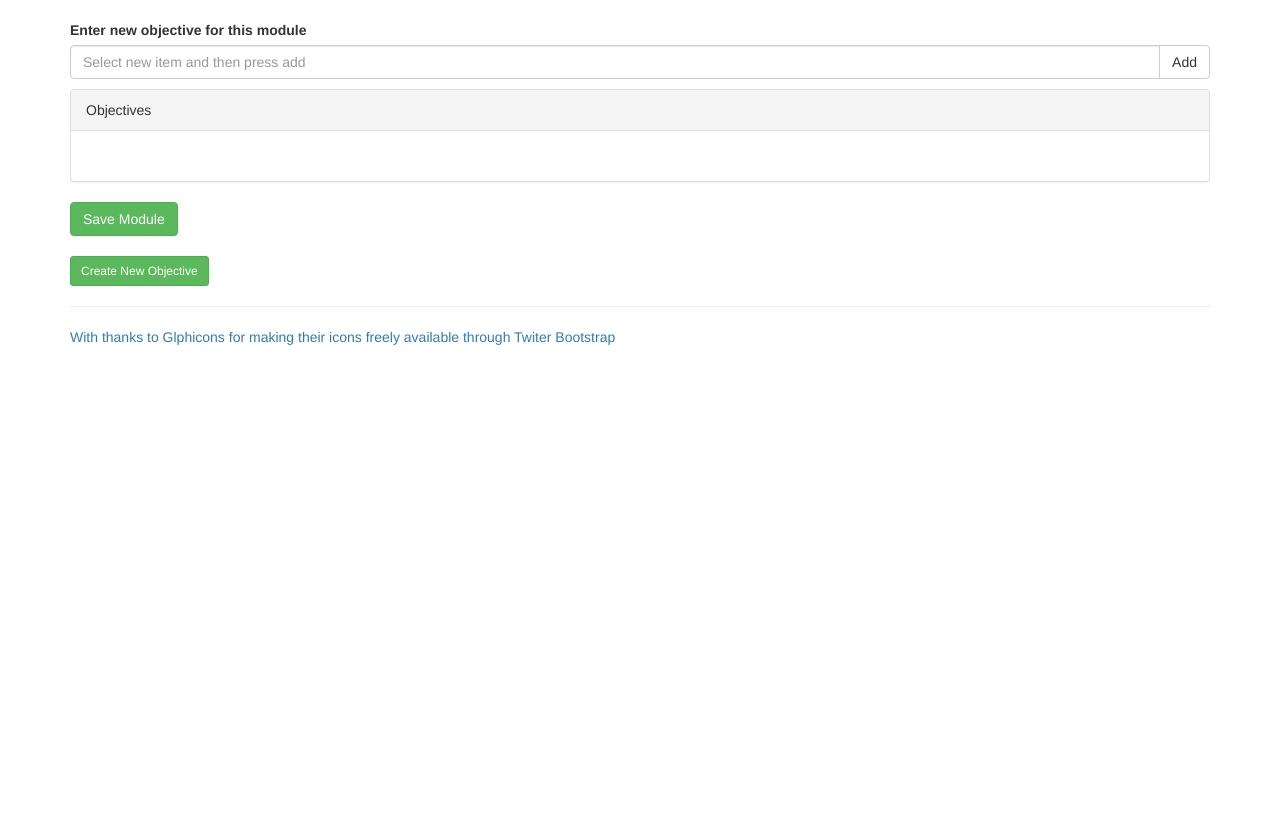
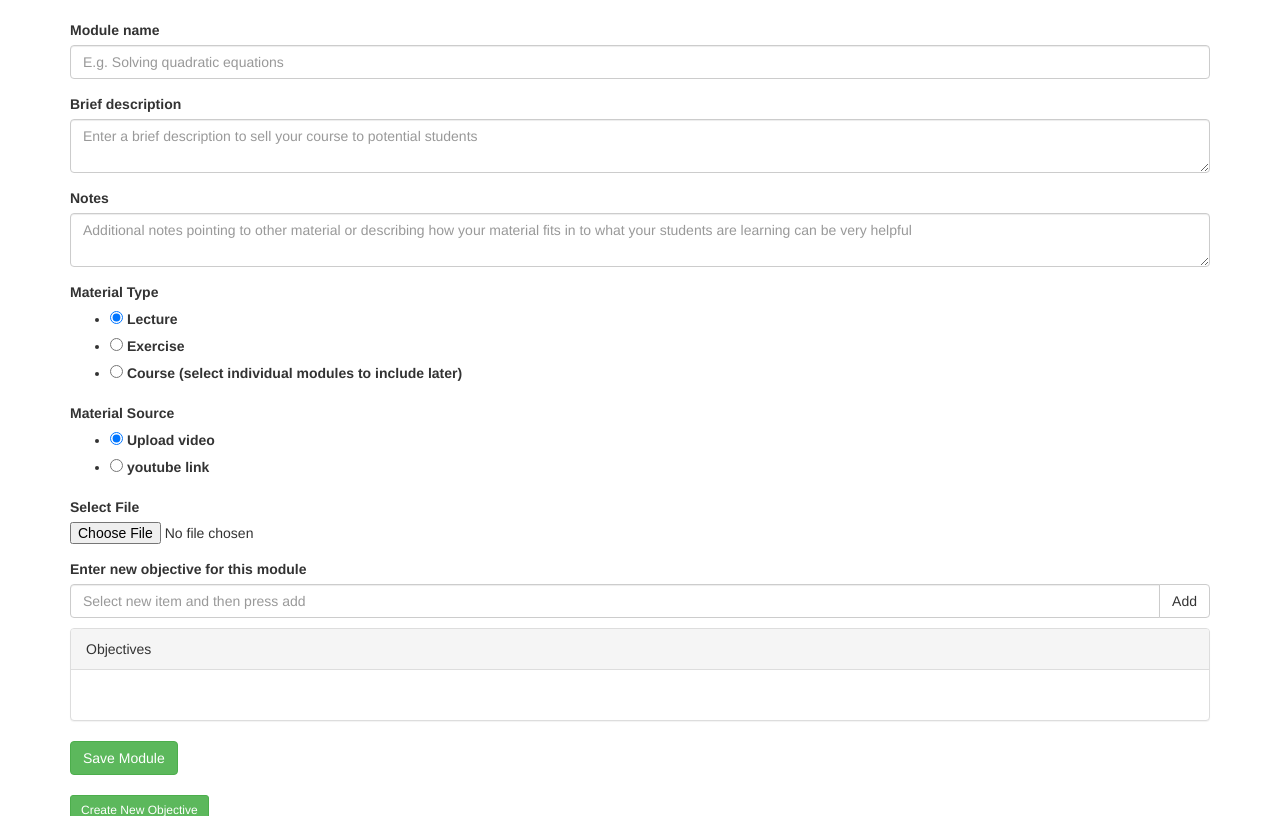
Before and after one commit to Dan-Gelderd/CourseMe, a Flask app: template courseme/templates/editmodule.html in a window 1280 px wide. Shown: the part 52-868 px from the top of the page. Before the commit the page ends 397 px from the top, so only its background shows below. Run offline with Flask 2, Linux system fonts and the light colour scheme; the template is opened without the code that fills it: values that come from a table or form of the project are taken from there, others are empty; parts of the project's set-up code (start-up, migrations or seed data) failed here and were passed over; some libraries are stand-ins or nearby versions.

Commit message:
Starting to edit existing modules

```diff
--- a/courseme/forms.py
+++ b/courseme/forms.py
@@ -35,17 +35,16 @@
     dynamic_list_select = SelectMultipleField('Prerequisites', choices=[])
 
 class EditModule(Form):
+    edit_module_id = HiddenField()                  #DJG - don't know if I need this
     name = TextField('Module name', validators=[Required('Please enter a name for your module')])
     description = TextAreaField('Brief description')
     notes = TextAreaField('Notes')
-    material_source = RadioField('Source',
+    material_type = RadioField('Material Type',
+                                 choices=[('lecture', 'Lecture'), ('exercise', 'Exercise'), ('course', 'Course (select individual modules to include later)')],
+                                 default='lecture',
+                                 validators = [Required('Please specify what type of material you are creating')])
+    material_source = RadioField('Material Source',
                                  choices=[('upload', 'Upload video'), ('youtube', 'youtube link')],
-                                 default='upload',
-                                 validators = [Required('Please specify how you are providing the material')])
-    material_upload = FileField('Material', validators=[Required('Please upload your material')])
-    material_youtube = URLField('Material', validators=[url, Required('Please provide a link to your material')])
-
-class EditCourse(Form):
-    name = TextField('Course name', validators=[Required('Please enter a name for your course')])
-    brief_description = TextAreaField('Brief description', validators=[Required('Please enter a brief description of your course')])
-    notes = TextAreaField('Notes')
+                                 default='upload')     #validators = [Required('Please specify how you are providing the material')])
+    material_upload = FileField('Select File')         #DJG - would be nice to have these be required when they apply     #validators=[Required('Please upload your material')])
+    material_youtube = URLField('Enter URL')                            #validators=[url, Required('Please provide a link to your material')])
--- a/courseme/models.py
+++ b/courseme/models.py
@@ -157,6 +157,9 @@
     last_updated = db.Column(db.DateTime)
     material_source = db.Column(db.String(120), default = 'youtube')
     material_path = db.Column(db.String(400))
+    submitted = db.Column(db.DateTime)
+    published = db.Column(db.DateTime)
+    locked = db.Column(db.DateTime)
     votes = db.Column(db.Integer, default = 0)
 
     author_id = db.Column(db.Integer, db.ForeignKey('user.id'))     #DJG - why is user lower case in ForeignKey('user.id')
--- a/courseme/static/js/dynamic-list.js
+++ b/courseme/static/js/dynamic-list.js
@@ -2,22 +2,22 @@
     //When the Add button is pressed the selected item is appended to the end of the dynamic list
     $(".dynamic-list-add").click(function(){
         //Need to find closest container element
-        var $div = $(this).closest('div.dynamic-list-container');
+        var dynamicContainer = $(this).closest('div.dynamic-list-container');
 
         //Select input field within this container which contains the new item to add
-        var $input = $('.dynamic-list-new-item', $div);    //selector-context - http://api.jquery.com/jquery/#selector-context
-
-        //Select ul and select elements within this container to append new item to
-        var $list = $('.dynamic-list', $div);
-        var $select = $('.dynamic-list-select', $div);
+        var dynamicInput = $('.dynamic-list-new-item', dynamicContainer);     //selector-context - http://api.jquery.com/jquery/#selector-context
 
         //Append new item to list and clear input field
-        dynamicList_addNewItem($input.val(), $list, $select);
-        $input.val("");
+        dynamicList_addNewItem(dynamicInput.val(), dynamicContainer);
+        dynamicInput.val("");
     });
 });
 
-function dynamicList_addNewItem(item, $list, $select){
+function dynamicList_addNewItem(item, dynamicContainer){
+    dynamicList = dynamicContainer.find(".dynamic-list");
+    console.log(dynamicList)
+    dynamicSelect = dynamicContainer.find(".dynamic-list-select");
+    console.log(dynamicSelect)
     new_li = document.createElement('li');
     new_li.setAttribute('class', 'list-group-item dynamic-list-item');
     new_div = document.createElement('div');
@@ -38,11 +38,18 @@
     new_div.appendChild(new_span);
     new_div.appendChild(new_span_button);
     new_li.appendChild(new_div);
-    $($list).append(new_li);
+    dynamicList.append(new_li);
 
     var new_option = document.createElement("option");
     new_option.text = item;
-    $select.append(new_option);
+    dynamicSelect.append(new_option);
     new_option.selected = false;        //DJG - Would be true. The validation fails if selecting things not defined in the choices attribute of the wtf selectmultiplefield object.
 
 }
+
+function dynamicList_addList(list, dynamicContainer) {
+    var num_items = list.length;
+    for (var i = 0; i < num_items; i++) {
+        dynamicList_addNewItem(list[i], dynamicContainer);
+    }
+}
--- a/courseme/static/js/edit-objective-modal.js
+++ b/courseme/static/js/edit-objective-modal.js
@@ -95,10 +95,7 @@
     $("#edit_objective_form").find(".help-block").text("");
     $("#edit_objective_form").find(".has-error").removeClass("has-error");
     $("#edit_objective_form").find(".dynamic-list-item").remove();
-    var num_prerequisites = objective.prerequisites.length;
-    for (var p = 0; p < num_prerequisites; p++) {
-        dynamicList_addNewItem(objective.prerequisites[p], $("#edit_objective_form").find(".dynamic-list"), $("#edit_objective_form").find(".dynamic-list-select"));
-    }
+    dynamicList_addList(objective.prerequisites, $("#edit_objective_form"));
     $("#edit_objective_modal").modal('show');
     return false;
 }
--- a/courseme/templates/editmodule.html
+++ b/courseme/templates/editmodule.html
@@ -20,6 +20,25 @@
         $("#new_prerequisite_form_group").find(".dynamic-list-new-item").autocomplete({
             source: availableTags
         });
+
+        moduleObjectives = [];
+        {% for objective in module_objectives %}
+            moduleObjectives.push('{{ objective.name }}')
+        {% endfor %}
+        dynamicList_addList(moduleObjectives, $("#define_objectives"));
+
+    });
+
+    $('[name="material_type"]').change(function() {           //DJG - is there a better way of doing this? radio.data or radio.value?
+        var material_type = this.value;
+        if (material_type = 'Course') {
+            $(".choose-source").addClass("hidden");
+            $(".choose-material").addClass("hidden");
+        }
+        else {
+            $(".choose-source").removeClass("hidden");
+            $('[name="material_source"]').change()
+        }
     });
 
     $('[name="material_source"]').change(function() {           //DJG - is there a better way of doing this? radio.data or radio.value?
@@ -51,7 +70,7 @@
         //console.log(typeof data_json);
 
         $.post(
-            flask_util.url_for('editmodule'),
+            flask_util.url_for('editmodule', {id: 0 }),
             data,
             function(json) {
 
@@ -66,7 +85,7 @@
 
                 if(result.savedsuccess)
                 {
-                    window.location.href = flask_util.url_for('index');     //DJG - need to redirect to new module page - result.module_id available
+                    window.location.href = flask_util.url_for('module', id=result.module_id);     //DJG - need to redirect to new module page - result.module_id available
                 }
                 else
                 {
@@ -84,7 +103,7 @@
 //DJG - the location.reload on completing the modal objective form wipes the create module form, need to explore work-arounds
 </script>
 
-<form id="edit_module_form" enctype=multipart/form-data action="{{ url_for('editmodule') }}" class="form" method="POST">
+<form id="edit_module_form" enctype=multipart/form-data action="" class="form" method="POST">      <!-- DJG - need to point to right module id -->
     {{edit_module_form.hidden_tag()}}   <!-- DJG - needed for cross-site request forgery prevention -->
 
     <div class="form-group {% if edit_module_form.name.errors %} has-error {% endif %}">
@@ -105,7 +124,14 @@
         <p class="help-block">{{ edit_module_form.notes.errors[0] }}</p>
     </div>
 
-    <div class="form-group {% if edit_module_form.material_source.errors %} has-error {% endif %}">
+    <div class="form-group {% if edit_module_form.material_type.errors %} has-error {% endif %}">
+        {{ edit_module_form.material_type.label }}
+        {{ edit_module_form.material_type }}
+        <p class="help-block">{{ edit_module_form.material_type.errors[0] }}</p>
+    </div>
+
+    <div class="form-group choose-source{% if edit_module_form.material_source.errors %} has-error {% endif %}">
+        {{ edit_module_form.material_source.label }}
         {{ edit_module_form.material_source }}
         <p class="help-block">{{ edit_module_form.material_source.errors[0] }}</p>
     </div>
--- a/courseme/templates/layout.html
+++ b/courseme/templates/layout.html
@@ -39,7 +39,7 @@
                 <li class="dropdown">
                   <a href="#" class="dropdown-toggle" data-toggle="dropdown">Quick Links<b class="caret"></b></a>
                   <ul class="dropdown-menu">
-                    <li><a href="{{ url_for('editmodule') }}">Create a new module</a></li>
+                    <li><a href="{{ url_for('editmodule', id=0) }}">Create a new module</a></li>
                     <li><a href="{{ url_for('editcourse', id=0) }}">Create a new course</a></li>     <!-- DJG: using course id 0 as no course or new course - is this good practice? -->
                     <li><a href="{{ url_for('objectives') }}">See all objectives</a></li>
                     <li role="presentation" class="divider"></li>
--- a/courseme/templates/subplates/dynamic-list.html
+++ b/courseme/templates/subplates/dynamic-list.html
@@ -12,7 +12,7 @@
         <div class="panel-heading dynamic-list-heading">...</div>
         <div class="panel-body">
             <ul class="list-group dynamic-list">
-                <!-- javascript populates list when form is loaded for when new objective is added to the list -->
+                <!-- javascript populates list when form is loaded or when new item is added to the list -->
             </ul>
         </div>
     </div>
--- a/courseme/views.py
+++ b/courseme/views.py
@@ -212,25 +212,65 @@
 
 
 #modules
-@app.route('/editmodule', methods = ["GET", "POST"])
+@app.route('/editmodule/<int:id>', methods = ["GET", "POST"])
 @login_required
-def editmodule():
+def editmodule(id = 0):
     title = 'CourseMe - Edit Module'
     moduleform = forms.EditModule()
     objectiveform = forms.EditObjective()
+    module_objectives = []
 
-    #Both material upload types are required in the moduleform definition so need to remove the redundant field now to prevent validation errors
+    if id > 0:
+        module = Module.query.get(id)
+        #import pdb; pdb.set_trace()
+        if module.author_id != g.user.id:
+            flash('You are not authorised to edit this module')
+            return redirect(url_for('login'))
+        elif request.method == 'GET':
+            material_source = module.material_source
+            if material_source == 'youtube':
+                material_path = module.material_path
+            else:
+                material_path = ''
+            moduleform = forms.EditModule(
+                name = module.name,
+                description = module.description,
+                notes = module.notes,
+                material_type = module.material_type,
+                material_source = material_source,
+                material_path = material_path
+            )
+            module_objectives = module.objectives
+
+    if request.method == 'GET':
+        objectives = g.user.visible_objectives().all()
+        objectives.sort(key=operator.methodcaller("score"))   #DJG - isn't there a way of doing this within the order_by of the query
+
+        return render_template('editmodule.html',
+                    title=title,
+                    objectives=objectives,
+                    module_objectives=module_objectives,
+                    edit_module_form=moduleform,
+                    objectiveform=objectiveform)
+
     if request.method == 'POST':
-        material_source = moduleform.material_source.data
-        if material_source == 'upload':           #DJG - need a way to define the global list of sources so value means the same thing as database definitions
-            del moduleform.material_youtube
-        elif material_source == 'youtube':
-            del moduleform.material_upload
 
-        #import pdb; pdb.set_trace()
+        #Both material upload types are required in the moduleform definition so need to remove the redundant field now to prevent validation errors
+
+        #if material_source == 'upload':           #DJG - need a way to define the global list of sources so value means the same thing as database definitions
+        #    del moduleform.material_youtube
+        #elif material_source == 'youtube':
+        #    del moduleform.material_upload
+        #if moduleform.material_type.data == 'course':
+        #    del moduleform.material_upload
+        #    del moduleform.material_youtube
+
+        # import pdb; pdb.set_trace()
 
         if moduleform.validate():
-            if material_source == 'upload' and 'material' in request.files:         #DJG - Does flask-uploads automatically check against the allowed extention types and make the filename safe? Believe so.
+            material_type = moduleform.material_type.data
+            material_source = moduleform.material_source.data
+            if material_source == 'upload' and 'material' in request.files:             #DJG - Does flask-uploads automatically check against the allowed extention types and make the filename safe? Believe so.
                 material_path = lectures.save(request.files['material'])                 #This saves the file and returns its name (including the folder)
             elif material_source == 'youtube':
                 material_path = moduleform.material_youtube.data
@@ -247,19 +287,22 @@
             result['savedsuccess'] = False
 
             if undefined_objectives:       #DJG - code repeat of above, how to avoid this
-                is_are = 'is' if len(undefined_objectives) == 1 else 'are'
-                result['objectives'] = ["'" + "', '".join(undefined_objectives) + "' " + is_are  + " not already defined as an objetive"]
+                is_are = 'is not already defined as an objetive' if len(undefined_objectives) == 1 else 'are not already defined as objetives'
+                result['objectives'] = ["'" + "', '".join(undefined_objectives) + "' " + is_are]
             else:
-                module = Module(name=moduleform.name.data,
-                                description = moduleform.description.data,
-                                notes = moduleform.notes.data,
-                                time_created=datetime.utcnow(),
-                                last_updated=datetime.utcnow(),
-                                author_id=g.user.id,
-                                material_source=material_source,
-                                material_path=material_path,
-                                objectives=objectives)
-                db.session.add(module)
+                if module:
+                    pass
+                else:
+                    module = Module(name=moduleform.name.data,
+                                    description = moduleform.description.data,
+                                    notes = moduleform.notes.data,
+                                    time_created=datetime.utcnow(),
+                                    last_updated=datetime.utcnow(),
+                                    author_id=g.user.id,
+                                    material_source=material_source,
+                                    material_path=material_path,
+                                    objectives=objectives)
+                    db.session.add(module)
                 db.session.commit()
                 result['savedsuccess'] = True
                 result['module_id'] = module.id
@@ -267,19 +310,12 @@
 
             return json.dumps(result, separators=(',',':'))
 
-        moduleform.errors['savedsuccess'] = False
-        return json.dumps(moduleform.errors, separators=(',',':'))
-
-    objectives = g.user.visible_objectives().all()
-    objectives.sort(key=operator.methodcaller("score"))   #DJG - isn't there a way of doing this within the order_by of the query
-    return render_template('editmodule.html',
-                           title=title,
-                           objectives=objectives,
-                           edit_module_form=moduleform,
-                           objectiveform=objectiveform)
+        else:
+            moduleform.errors['savedsuccess'] = False
+            return json.dumps(moduleform.errors, separators=(',',':'))
 
 
-@app.route('/module/<id>')
+@app.route('/module/<int:id>')
 @login_required
     #DJG - Login should not be required just temporary
 def module(id):
@@ -296,7 +332,7 @@
                            usermodule=usermodule)
 
 
-@app.route('/star/<id>')
+@app.route('/star/<int:id>')
 def starclick(id):
 
     module = Module.query.get(id)
@@ -311,7 +347,7 @@
     return usermodule.as_json()
 
 
-@app.route('/vote/<id>')
+@app.route('/vote/<int:id>')
 def voteclick(id):
 
     module = Module.query.get(id)
```
Also changed, not shown: courseme/templates/index.html (+35 -4 lines).
